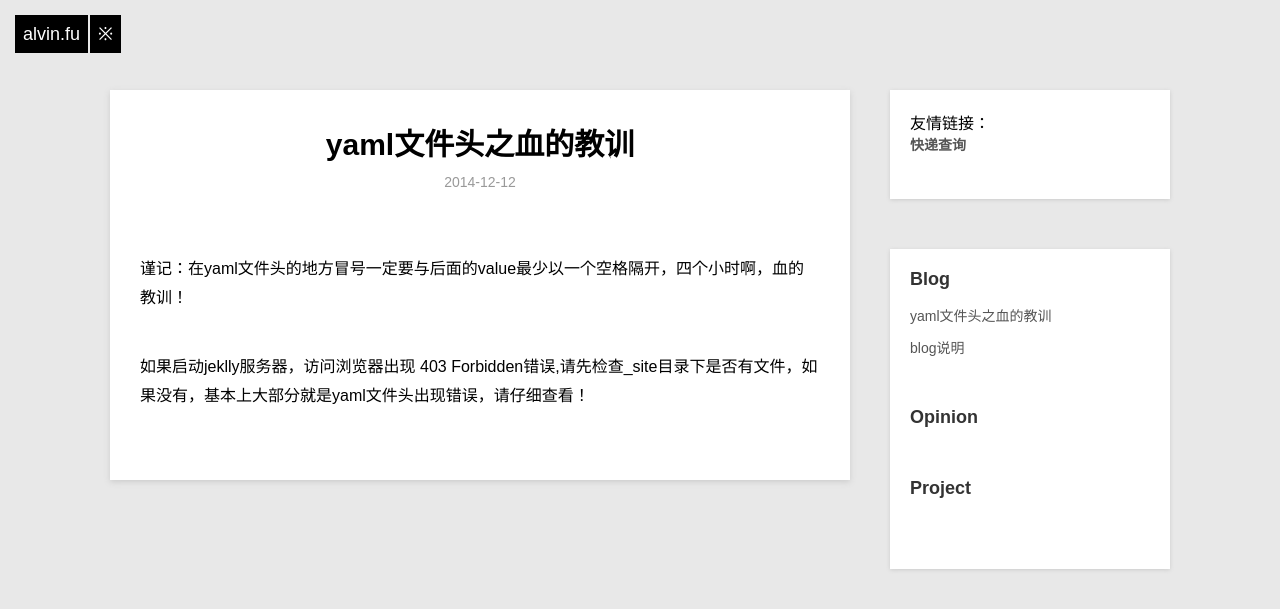
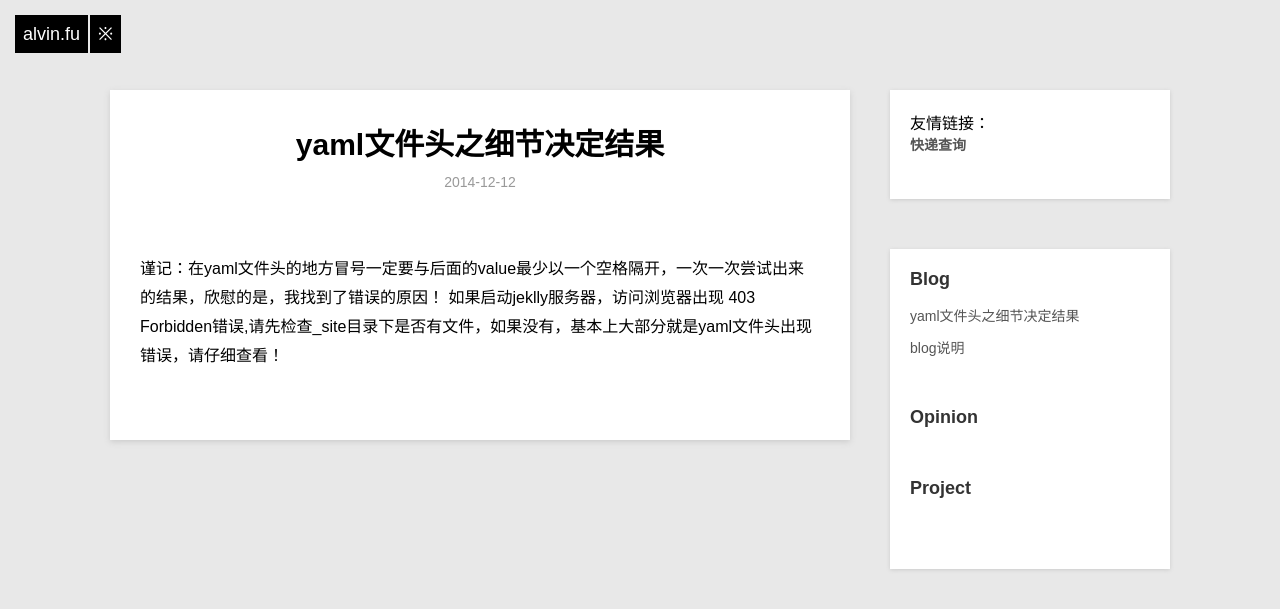
Before and after one commit to fupengfei/alvin.fu, a Jekyll site: the page built from _posts/blog/2014-12-12-lession.md, in a window 1280 px wide. Shown: the top 609 px of the page. Built offline with Jekyll 4.4.1, drawn with Linux system fonts in a browser that asks for light colours; nearby versions of some CDN libraries; Markdown is read by kramdown in place of the engine named in the settings.

Commit message:
Update 2014-12-12-lession.md

```diff
--- a/_posts/blog/2014-12-12-lession.md
+++ b/_posts/blog/2014-12-12-lession.md
@@ -1,11 +1,10 @@
 ---
 layout: post
-title: yaml文件头之血的教训
+title: yaml文件头之细节决定结果
 category: blog
-description: 谨记：在yaml文件头的地方冒号一定要与后面的value最少以一个空格隔开，四个小时啊，血的教训！
+description: 谨记：在yaml文件头的地方冒号一定要与后面的value最少以一个空格隔开，一次一次尝试出来的结果！
 ---
 
 
-谨记：在yaml文件头的地方冒号一定要与后面的value最少以一个空格隔开，四个小时啊，血的教训！
-
+谨记：在yaml文件头的地方冒号一定要与后面的value最少以一个空格隔开，一次一次尝试出来的结果，欣慰的是，我找到了错误的原因！
 如果启动jeklly服务器，访问浏览器出现 403 Forbidden错误,请先检查_site目录下是否有文件，如果没有，基本上大部分就是yaml文件头出现错误，请仔细查看！
```
